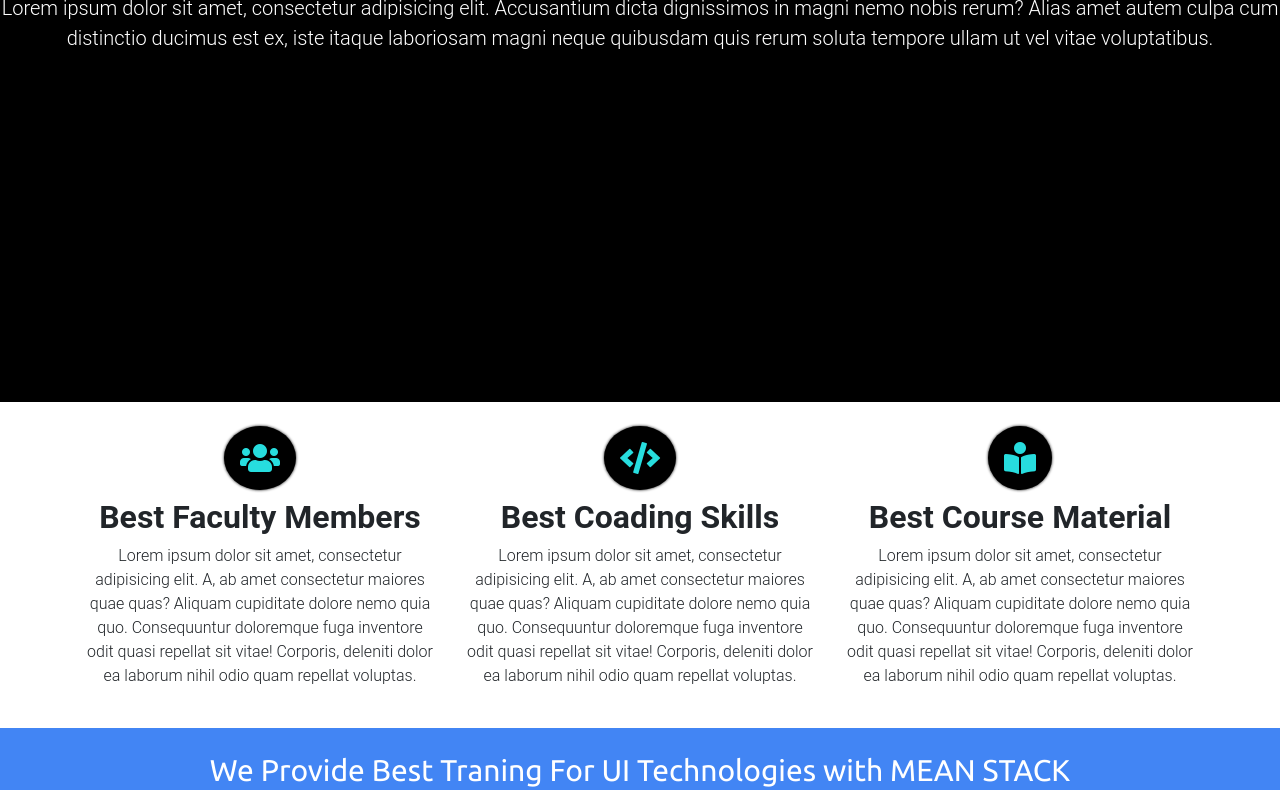
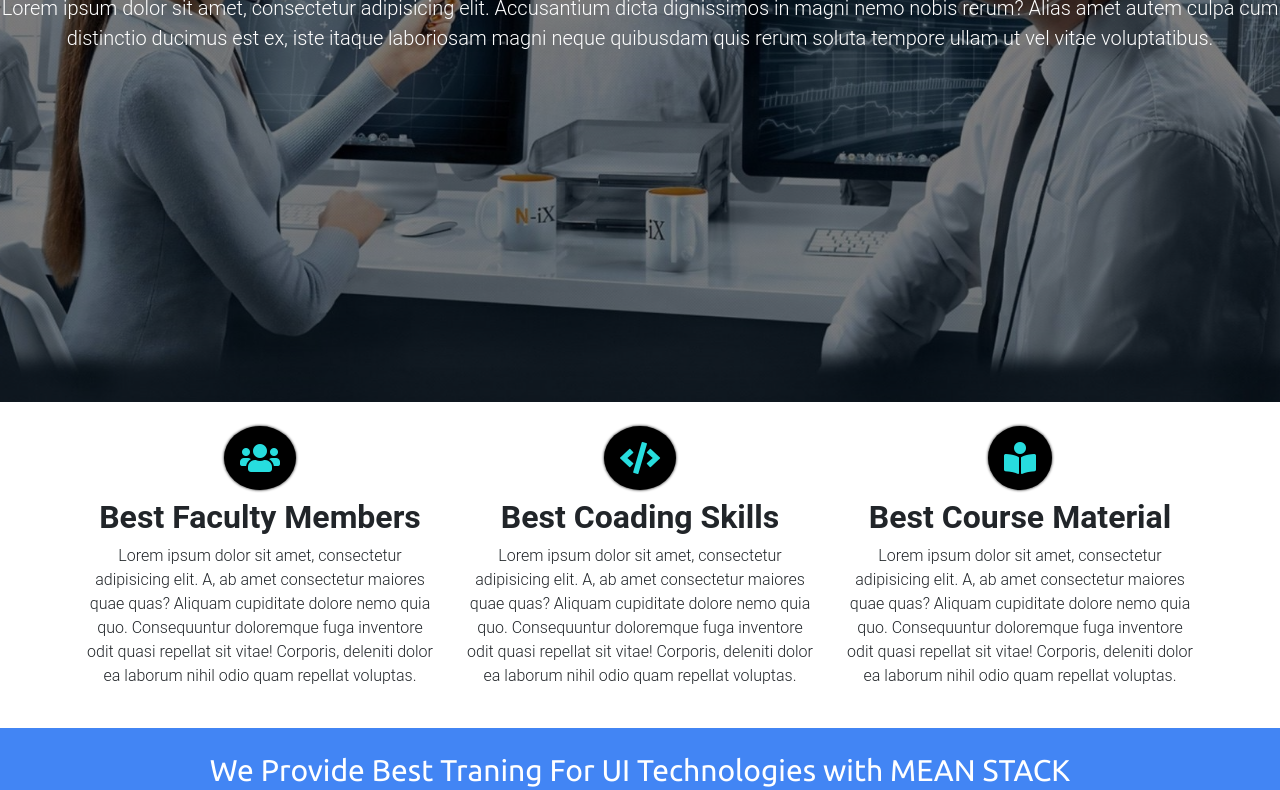
Before and after one commit to jk51876466/jksoftsolutions, a plain HTML site: page index.html in a window 1280 px wide. Shown: the part 398-1188 px from the top of the page. Drawn offline with Linux system fonts and the light colour scheme; the site is published under a folder, as on GitHub Pages, so addresses that start at the root find nothing.

Commit message:
Update style.css

```diff
--- a/bootstrapCss/style.css
+++ b/bootstrapCss/style.css
@@ -1,6 +1,6 @@
 @import url("https://fonts.googleapis.com/css2?family=Fjalla+One&family=Merriweather:wght@700;900&family=Ubuntu&display=swap");
 .landing-section{
-    background: white url("/images/banner.jpg") no-repeat scroll center;
+    background: white url("../images/banner.jpg") no-repeat scroll center;
     background-size:cover ;
     height: 100vh;
     color: black;
```
